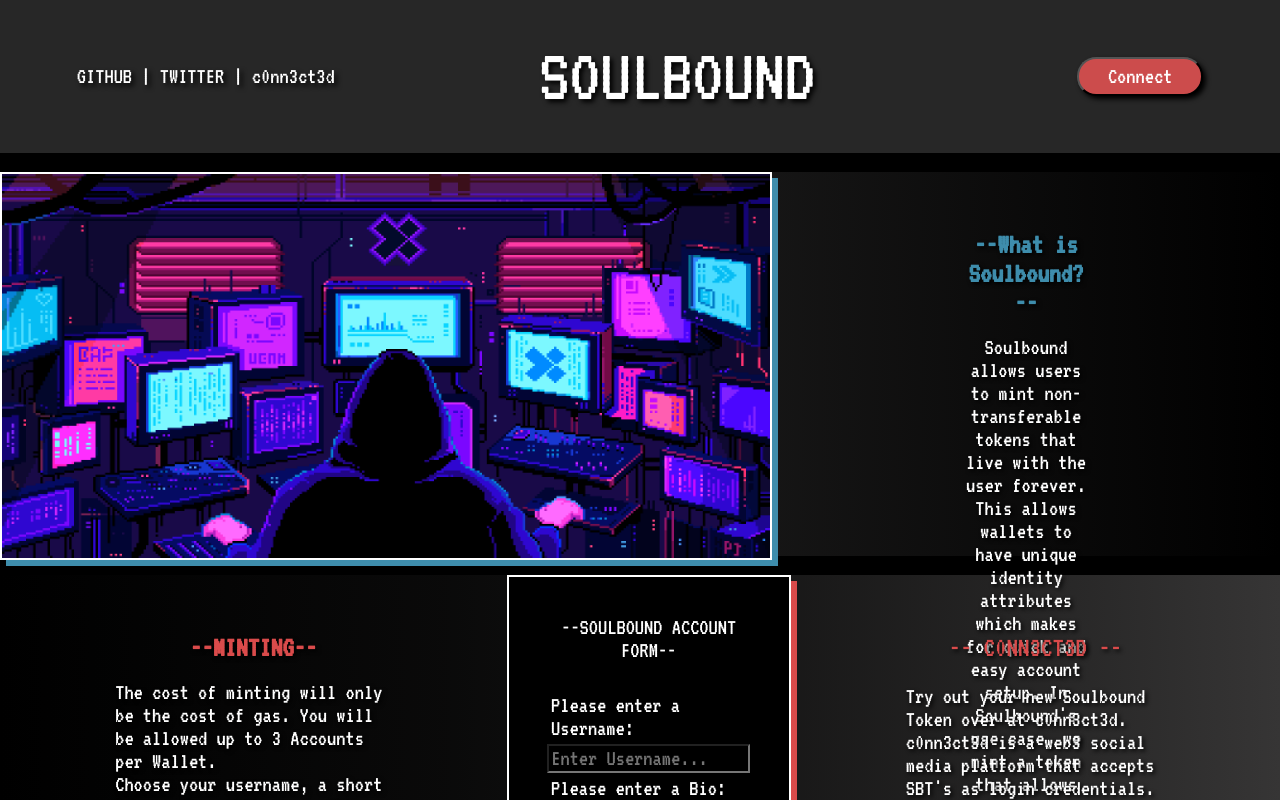
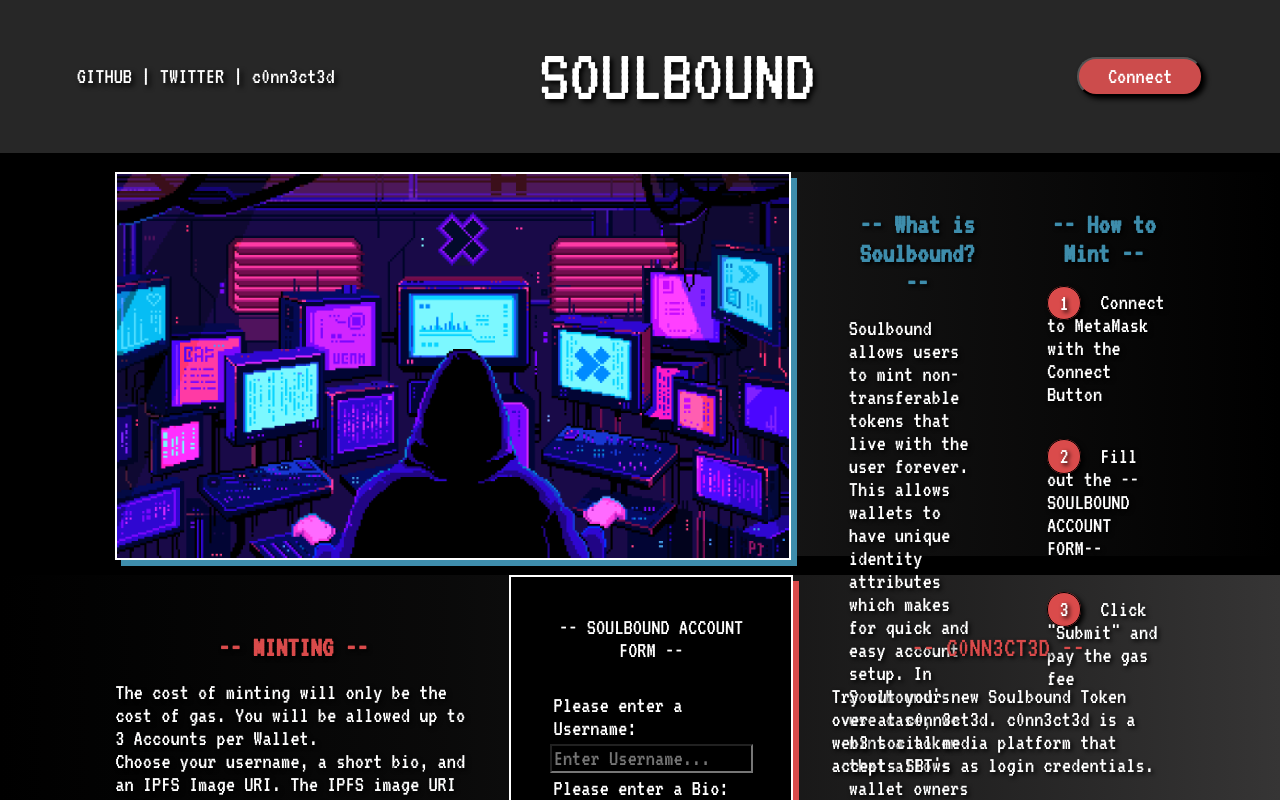
Before and after one commit to brodyamcfarland/Soulbound, a React (Create React App) app: page / in a window 1280 px wide. Shown: the top 800 px of the page. Built offline with nearby package versions, Linux system fonts and the light colour scheme; no server answers.

Commit message:
Front End 95%. Backend 100% Done

```diff
--- a/src/components/header/Header.css
+++ b/src/components/header/Header.css
@@ -40,6 +40,7 @@
     background-color: #692828;
     box-shadow: inset 0px 0px 5px black;
     color: gray;
+    cursor: pointer;
 }
 
 .sc_link {
--- a/src/components/home/Home.css
+++ b/src/components/home/Home.css
@@ -5,14 +5,17 @@
     margin-top: 1rem;
     font-family: Overpass;
     text-shadow: 2px 2px 4px black;
+    justify-content: space-between;
+    gap: 1rem;
 }
 
 .home__imagebanner img {
-    width: 40rem;
+    width: 35rem;
     height: 20rem;
     padding: 0rem;
     border: 2px solid white;
     box-shadow: 6px 6px #3e8dac;
+    margin-left: 6rem;
 }
 
 .home__description__words {
@@ -22,9 +25,9 @@
 
 .home__description {
     background-color: transparent;
-    padding: 2rem 10rem 2rem 10rem;
-    max-width: 50rem;
-    text-align: center;
+    padding: 1rem 2rem;
+    max-width: 40rem;
+    text-align: left;
 }
 
 .home__description__header {
@@ -50,3 +53,39 @@
     color: grey;
     padding-top: 2rem;
 }
+
+.circled__numbers {
+    border: 1px solid #000000;
+    padding: .25rem .6rem;
+    border-radius: 2rem;
+    background-color: #da4b4b;
+    box-shadow: 3px 3px 5px black;
+    margin-right: 1rem;
+    transition: .2s ease-in-out all;
+}
+
+.circled__numbers:hover {
+    background-color: #692828;
+    box-shadow: inset 0px 0px 5px black;
+    color: gray;
+}
+
+.steps {
+    background-color: transparent;
+    padding-top: 1rem;
+    padding-right: 6rem;
+
+}
+
+.steps__description__header {
+    background-color: transparent;
+    font-size: 1.5rem;
+    text-align: center;
+    color: #3e8dac;
+}
+
+.list__text {
+    background-color: transparent;
+    padding-bottom: .8rem;
+    padding-left: .2rem;
+}
--- a/src/components/home/Home.tsx
+++ b/src/components/home/Home.tsx
@@ -9,9 +9,15 @@ const Home = () => {
         <img src={banner} alt="bannergif" />
       </div>
       <div className="home__description">
-        <h1 className='home__description__header'>--What is Soulbound?--</h1>
+        <h1 className='home__description__header'>-- What is Soulbound? --</h1>
         <article className='home__description__words'>Soulbound allows users to mint non-transferable tokens that live with the user forever. This allows wallets to have unique identity attributes which makes for quick and easy account setup. In Soulbound's use case, we mint a token that allows wallet owners to specify their: Username, Bio, and a Token URI (IPFS link for Profile Picture). Soulbound is compatible with c0nn3ct3d network. These tokens will not be found on OpenSea or Etherscan. We are currently running on the Rinkeby Test Network. </article>
-        <article className='home__description__grey'>Click <a href="/" className="sc_link">Here</a> to view the Smart Contract code</article>
+        <article className='home__description__grey'>Click <a href="https://github.com/brodyamcfarland/Soulbound" target='_blank' className="sc_link">Here</a> to view the Smart Contract code</article>
+      </div>
+      <div className="steps">
+      <h1 className='steps__description__header'>-- How to Mint --</h1>
+        <ul className='list__text'><span className='circled__numbers'>1</span>Connect to MetaMask with the Connect Button</ul>
+        <ul className='list__text'><span className='circled__numbers'>2</span>Fill out the --SOULBOUND ACCOUNT FORM--</ul>
+        <ul className='list__text'><span className='circled__numbers'>3</span>Click "Submit" and pay the gas fee</ul>
       </div>
     </div>
   )
--- a/src/components/minter/Minter.css
+++ b/src/components/minter/Minter.css
@@ -5,17 +5,18 @@
     margin-top: 1rem;
     font-family: Overpass;
     text-shadow: 2px 2px 4px black;
+    justify-content: space-between;
 }
 
 .mint__description {
     background-color: transparent;
-    padding: 2rem 6rem 2rem 6rem;
+    padding: 2rem 2rem 2rem 6rem;
     max-width: 30rem;
 }
 
 .connected__promo {
     background-color: transparent;
-    padding: 2rem 6rem 2rem 6rem;
+    padding: 2rem 6rem 2rem 2rem;
     max-width: 30rem;
     padding-top: 3rem;
 }
@@ -84,13 +85,10 @@
     background-color: #692828;
     box-shadow: inset 0px 0px 5px black;
     color: gray;
+    cursor: pointer;
 }
 
 .mint__form__labels {
     padding: .2rem;
     background-color: transparent;
 }
-
-.wingslogo {
-    background-color: transparent;
-}
--- a/src/components/minter/Minter.tsx
+++ b/src/components/minter/Minter.tsx
@@ -14,9 +14,9 @@ type Props = {
 }
 
 //TODO LIST:
-// 2) Smart Contract require statement on issue() is fucked up, i think i need to map count to an adress
 // 3) Add a Logo or Halo or something to make it look cooler
-// 4) Fix the fucking center logo being in the center
+// 4) Fix the center logo being in the center
+// 5) Mobile Responsiveness
 
 const Minter = ({account, tokenUsername, setTokenUsername, tokenBio, setTokenBio, tokenURI, setTokenURI}: Props) => {
 
@@ -46,15 +46,15 @@ const Minter = ({account, tokenUsername, setTokenUsername, tokenBio, setTokenBio
   return (
     <div className='mint__container'>
       <div className="mint__description">
-        <h1 className='mint__description__header'>--MINTING--</h1>
+        <h1 className='mint__description__header'>-- MINTING --</h1>
         <article className='mint__description__words'>
           The cost of minting will only be the cost of gas. You will be allowed up to 3 Accounts per Wallet.
           <br/> Choose your username, a short bio, and an IPFS Image URI. The IPFS image URI will require you to upload a photo on IPFS and paste the URI here.
         </article>
-        <article className='mint__description__grey'>Click <a href="/" className="sc_link">Here</a> to learn more about token URIs and IPFS</article>
+        <article className='mint__description__grey'>Click <a href="https://docs.ipfs.io/how-to/best-practices-for-nft-data/#types-of-ipfs-links-and-when-to-use-them#ipfs-uri" target="_blank" className="sc_link">Here</a> to learn more about token URIs and IPFS</article>
       </div>
       <form className="mint__form" onSubmit={handleSubmit}>
-        <div className="mint__form__header">--SOULBOUND ACCOUNT FORM--</div>
+        <div className="mint__form__header">-- SOULBOUND ACCOUNT FORM --</div>
         <div className="mint__form__labels">Please enter a Username:</div>
         <input onChange={ (e) =>setTokenUsername(e.target.value)}type="text" className="username" placeholder='Enter Username...'/>
         <div className="mint__form__labels">Please enter a Bio:</div>
```
